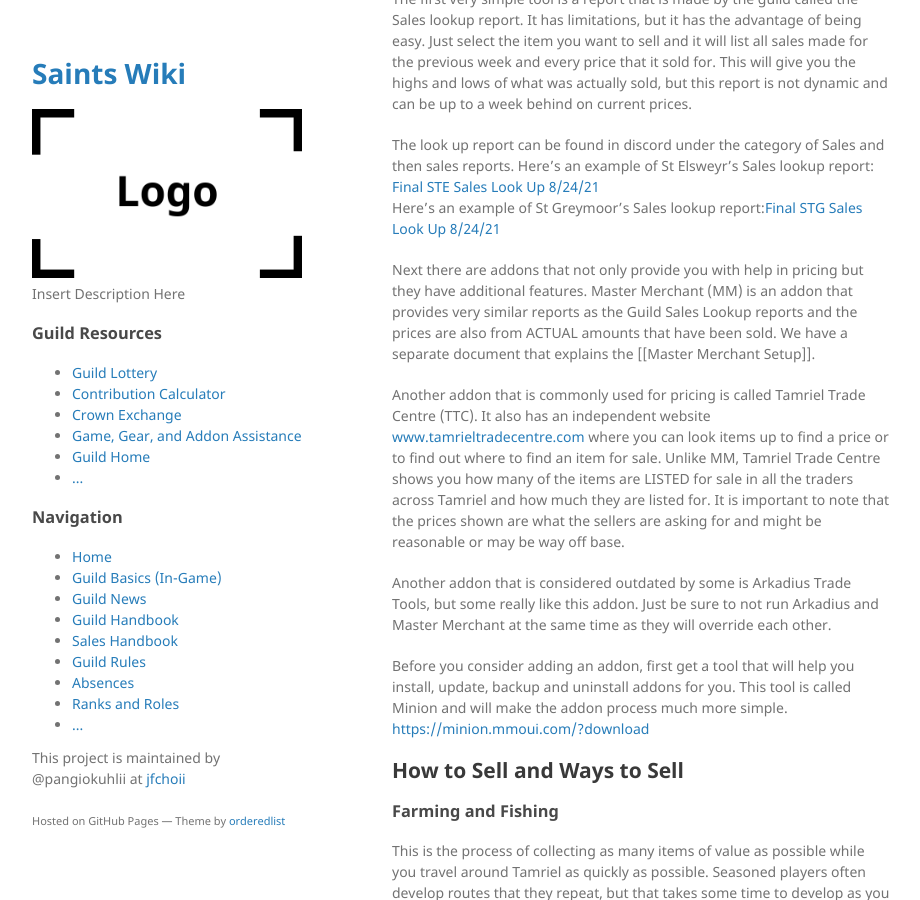
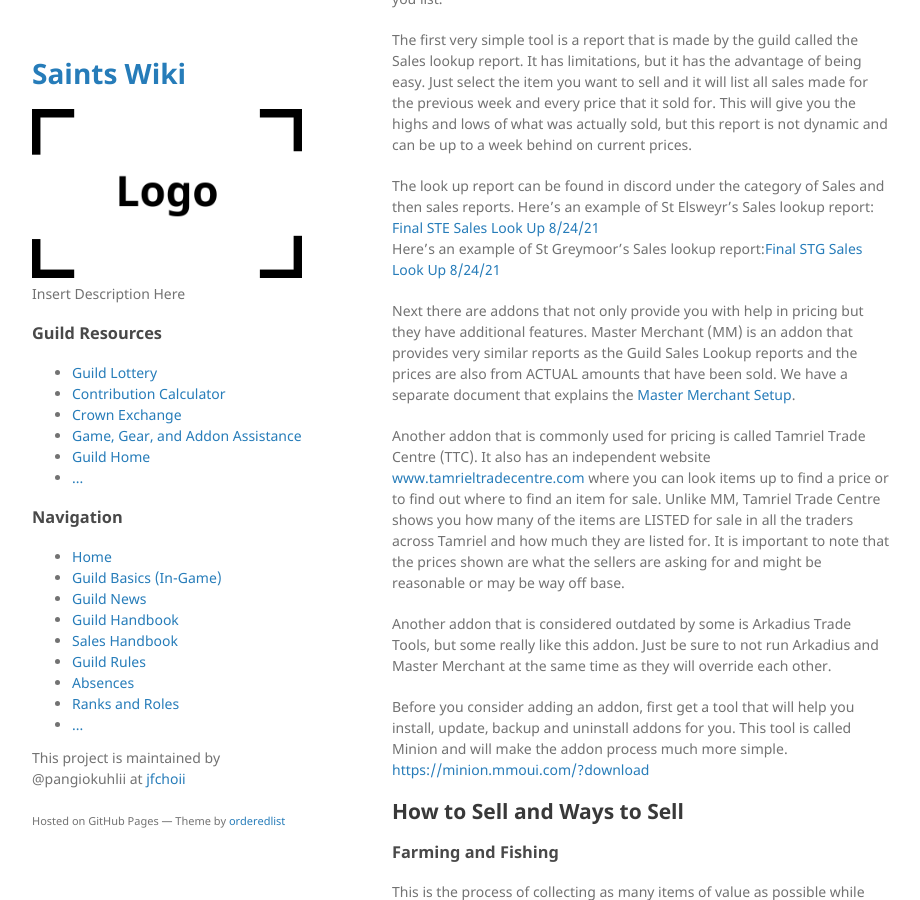
Before and after one commit to jfchoii/saints2, a Jekyll site: the page built from wiki/Sales-Handbook.md, in a window 1280 px wide and 900 px high, scrolled down 1666 px. Shown: the whole window, without its empty margins (178-1098 px from the left). Built offline with Jekyll 4.4.1, drawn with Linux system fonts in a browser that asks for light colours; our own code applies the rules of GitHub Pages for plain Markdown files; part of the change alters nothing that is shown; some of the changed text lies outside the part shown.

```diff
--- a/wiki/Sales-Handbook.md
+++ b/wiki/Sales-Handbook.md
@@ -10,6 +10,8 @@ Revised 8/30/21
 You can begin NOW and the sooner the better.  Selling starts as easy as running around for a short time to pick up as many items as you can, like alchemy flowers, platinum, ore, etc. You can even fish if you have some bait.  When you are finished collecting, go to any bank. Pull the items out of your craft bag that you want to sell.  This is an important step because you will not be able to see these items when you are at the guild store unless they are in your regular inventory.
 
 # Basic Tools & Tips
+
+> Quick link: [Master Merchant Setup](/wiki/Master-Merchant-Setup.md)
 
 <!--**ESO+ Craft Bag:**-->
 
@@ -39,7 +41,7 @@ The look up report can be found in discord under the category of Sales and then
 Here's an example of St Greymoor’s Sales lookup report:[Final STG Sales Look Up 8/24/21](https://docs.google.com/spreadsheets/d/1VSD6yXph6k4_pqrtPqmIUVrmzt7bYTA81MIR0ap4i0k/edit?usp=sharing)
 
 Next there are addons that not only provide you with help in pricing but they have additional features.
-Master Merchant (MM) is an addon that provides very similar reports as the Guild Sales Lookup reports and the prices are also from ACTUAL amounts that have been sold.  We have a separate document that explains the [[Master Merchant Setup]].
+Master Merchant (MM) is an addon that provides very similar reports as the Guild Sales Lookup reports and the prices are also from ACTUAL amounts that have been sold.  We have a separate document that explains the [Master Merchant Setup](/wiki/Master-Merchant-Setup.md).
 
 Another addon that is commonly used for pricing is called Tamriel Trade Centre (TTC).  It also has an independent website [www.tamrieltradecentre.com](http://www.tamrieltradecentre.com/)  where you can look items up to find a price or to find out where to find an item for sale.  Unlike MM, Tamriel Trade Centre shows you how many of the items are LISTED for sale in all the traders across Tamriel and how much they are listed for.  It is important to note that the prices shown are what the sellers are asking for and might be reasonable or may be way off base.
 
```
Also changed, not shown: wiki/Guild-Home.md (added).
